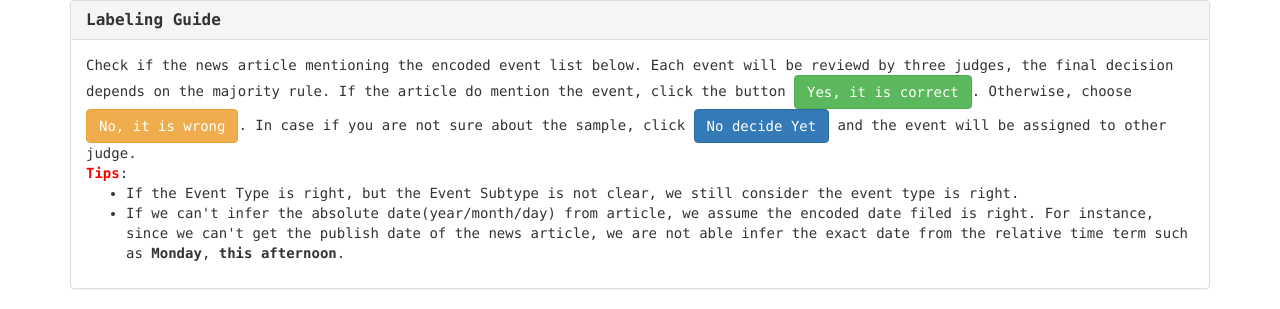
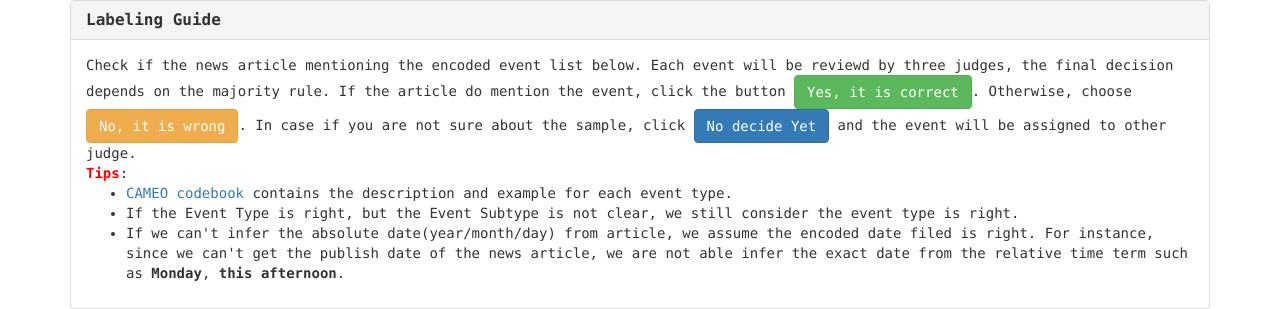
Before and after one commit to Tskatom/onlineTagging, a Django app: template tagging/templates/tagging/tagging.html in a window 1280 px wide, after a click on "Labeling Guide". Shown: the top 309 px of the page. Run offline with Django 3.2, Linux system fonts and the light colour scheme; the template is opened without the code that fills it, so the values that code supplies are empty; parts of the project's set-up code (start-up, migrations or seed data) failed here and were passed over; some libraries are stand-ins or nearby versions.

Commit message:
add cameo codebook and tagging.html

```diff
--- a/tagging/templates/tagging/tagging.html
+++ b/tagging/templates/tagging/tagging.html
@@ -40,6 +40,7 @@
                             Check if the news article mentioning the encoded event list below. Each event will be reviewd by three judges, the final decision depends on the majority rule.  If the article do mention the event, click the button <span class="btn btn-success">Yes, it is correct</span>. Otherwise, choose <span class="btn btn-warning">No, it is wrong</span>. In case if you are not sure about the sample, click <span class="btn btn-primary">No decide Yet</span> and the event will be assigned to other judge.
                             <br><span style="font-weight:bold; color:red">Tips</span>:
                             <ul>
+                                <li><a href="{%static 'tagging/files/cameo_codebook.pdf'%}" target="_blank">CAMEO codebook</a> contains the description and example for each event type.</li>
                                 <li>If the Event Type is right, but the Event Subtype is not clear, we still consider the event type is right.</li>
                                 <li>If we can't infer the absolute date(year/month/day) from article, we assume the encoded date filed is right. For instance, since we can't get the publish date of the news article, we are not able infer the exact date from the relative time term such as <span style="font-weight:bold">Monday</span>, <span style="font-weight:bold">this afternoon</span>.</li>
                             </ul>
```
Also changed, not shown: 1 other file.
